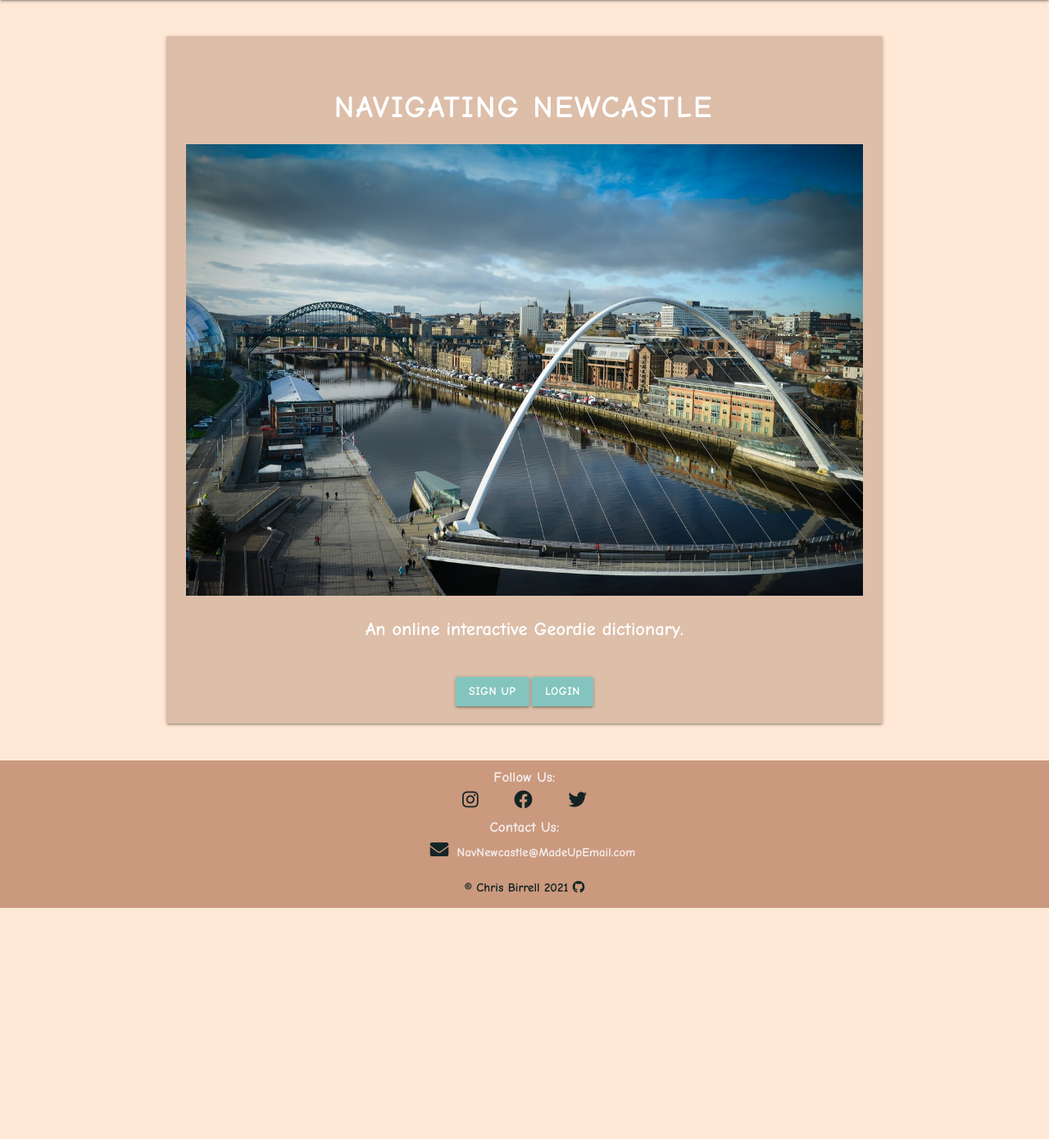
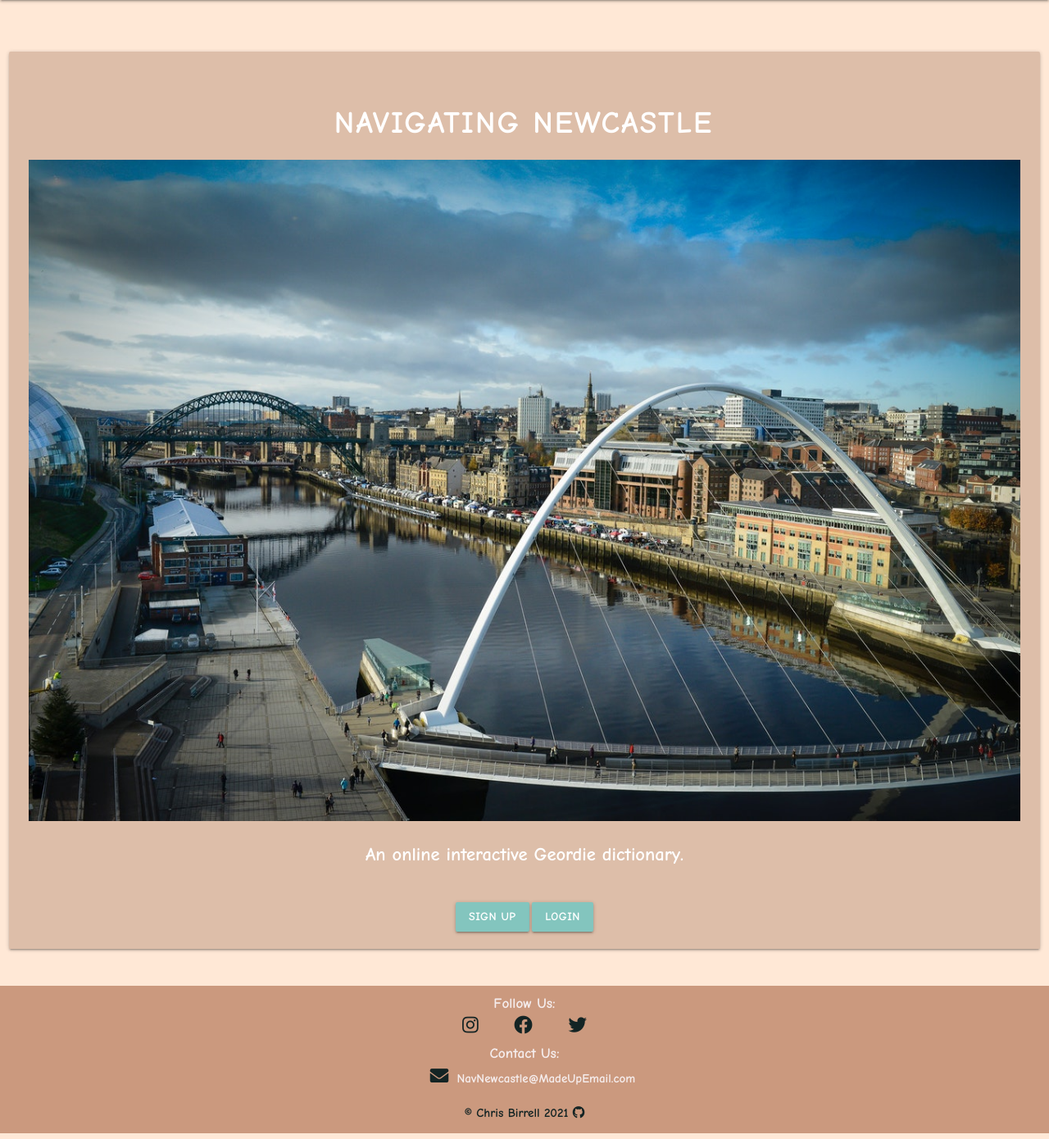
Before and after one commit to Birrellc/Navigating-Newcastle, a Flask app: page / in a window 1280 px wide. Shown: the part 64-1454 px from the top of the page at 82% size. Before the commit the page ends 1172 px from the top, so only its background shows below. Run offline with Flask 2, Linux system fonts and the light colour scheme; some libraries are stand-ins or nearby versions.

Commit message:
Chore: changed container to container-fluid

```diff
--- a/templates/base.html
+++ b/templates/base.html
@@ -70,7 +70,7 @@
       </ul>
     </header>
     <div class="page-container">
-      <section class="main container">
+      <section class="main container-fluid">
         {% block content %} {% endblock %}
       </section>
 
```
Also changed, not shown: templates/profile.html (+7 -1 lines).
